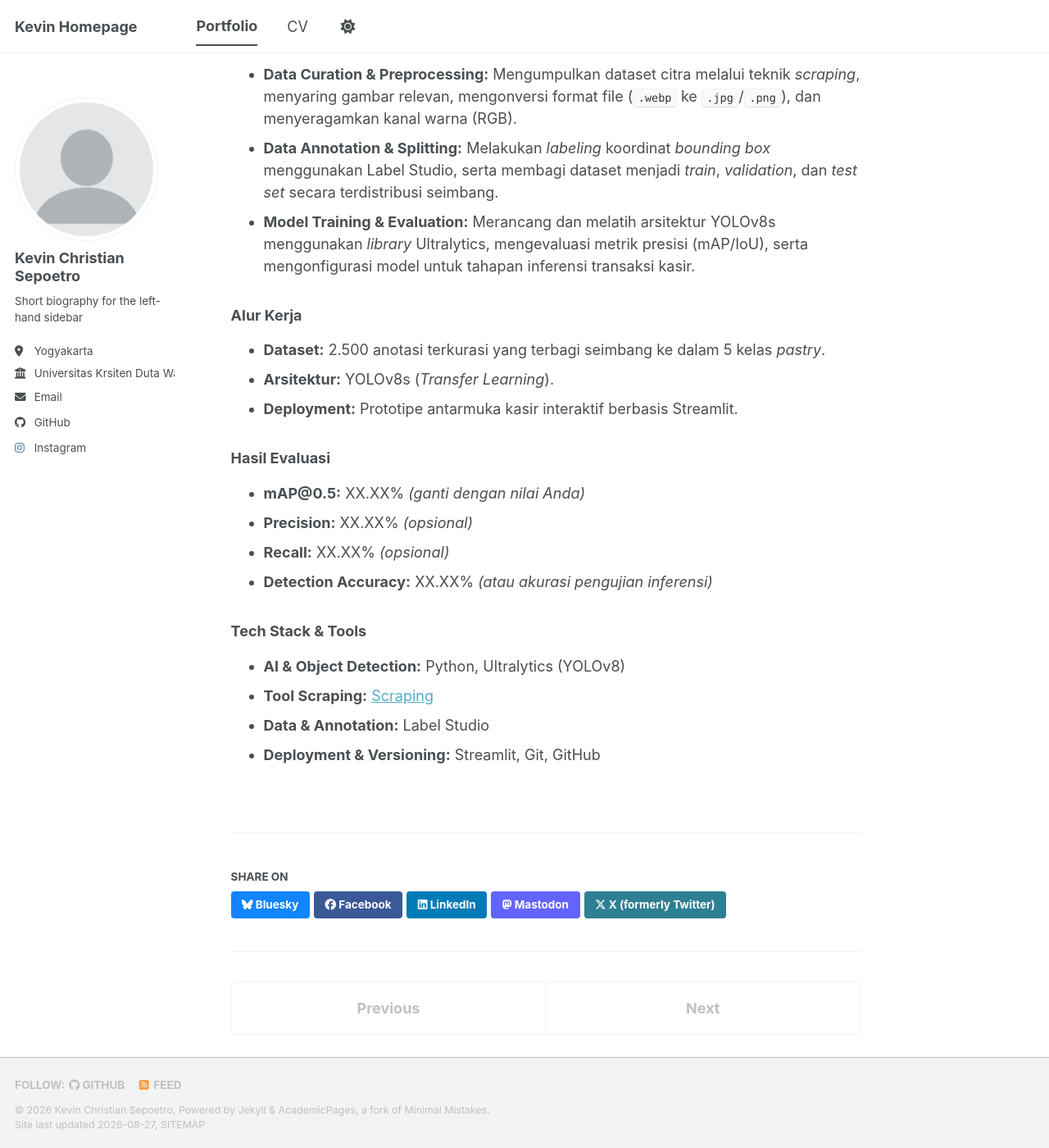
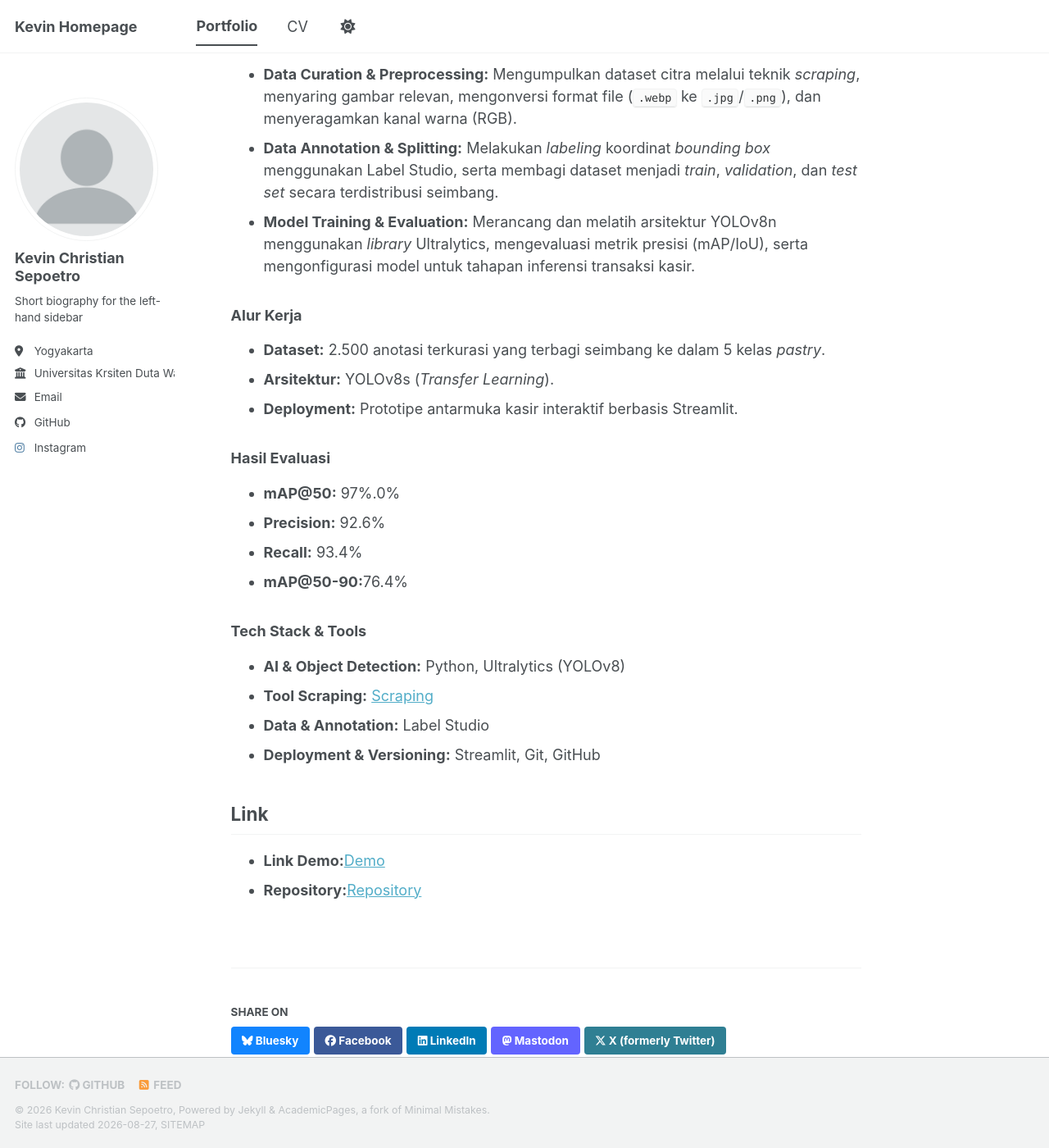
Before and after one commit to kevinchristian24/kevin.github.io, a Jekyll site: the page built from _portfolio/portfolio-4.md, in a window 1280 px wide and 1400 px high, scrolled down 344 px. Shown: the whole window at 82% size. Built offline with Jekyll 4.4.1, drawn with Linux system fonts in a browser that asks for light colours; a style sheet for code colours, icons or effects is not loaded.

Commit message:
update final

```diff
--- a/_portfolio/portfolio-4.md
+++ b/_portfolio/portfolio-4.md
@@ -11,7 +11,7 @@ Pengembangan sistem kasir cerdas (*smart cashier*) berbasis *Computer Vision* un
 ### Peran & Tanggung Jawab
 * **Data Curation & Preprocessing:** Mengumpulkan dataset citra melalui teknik *scraping*, menyaring gambar relevan, mengonversi format file (`.webp` ke `.jpg`/`.png`), dan menyeragamkan kanal warna (RGB).
 * **Data Annotation & Splitting:** Melakukan *labeling* koordinat *bounding box* menggunakan Label Studio, serta membagi dataset menjadi *train*, *validation*, dan *test set* secara terdistribusi seimbang.
-* **Model Training & Evaluation:** Merancang dan melatih arsitektur YOLOv8s menggunakan *library* Ultralytics, mengevaluasi metrik presisi (mAP/IoU), serta mengonfigurasi model untuk tahapan inferensi transaksi kasir.
+* **Model Training & Evaluation:** Merancang dan melatih arsitektur YOLOv8n menggunakan *library* Ultralytics, mengevaluasi metrik presisi (mAP/IoU), serta mengonfigurasi model untuk tahapan inferensi transaksi kasir.
 
 ### Alur Kerja
 * **Dataset:** 2.500 anotasi terkurasi yang terbagi seimbang ke dalam 5 kelas *pastry*.
@@ -19,13 +19,18 @@ Pengembangan sistem kasir cerdas (*smart cashier*) berbasis *Computer Vision* un
 * **Deployment:** Prototipe antarmuka kasir interaktif berbasis Streamlit.
 
 ### Hasil Evaluasi
-* **mAP@0.5:** XX.XX% *(ganti dengan nilai Anda)*
-* **Precision:** XX.XX% *(opsional)*
-* **Recall:** XX.XX% *(opsional)*
-* **Detection Accuracy:** XX.XX% *(atau akurasi pengujian inferensi)*
+* **mAP@50:** 97%.0%
+* **Precision:** 92.6%
+* **Recall:** 93.4%
+* **mAP@50-90:**76.4%
+
 
 ### Tech Stack & Tools
 * **AI & Object Detection:** Python, Ultralytics (YOLOv8)
 * **Tool Scraping:** [Scraping](https://github.com/QianyanTech/Image-Downloader.git)
 * **Data & Annotation:** Label Studio
 * **Deployment & Versioning:** Streamlit, Git, GitHub
+
+## Link
+* **Link Demo:**[Demo](https://pastry-crx6mmxbaafnaohmodohq9.streamlit.app/)
+* **Repository:**[Repository](https://github.com/kevinchristian24/Pastry.git)
```
Also changed, not shown: _portfolio/portfolio-1.md (+4 -0 lines), _portfolio/portfolio-2.md (+4 -0 lines), _portfolio/portfolio-3.md (+4 -0 lines).
